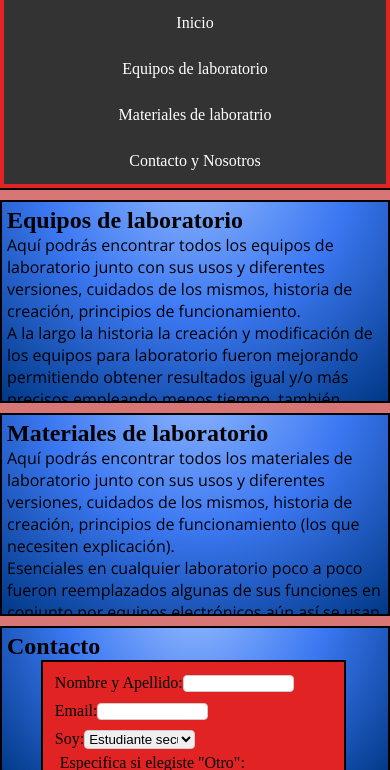
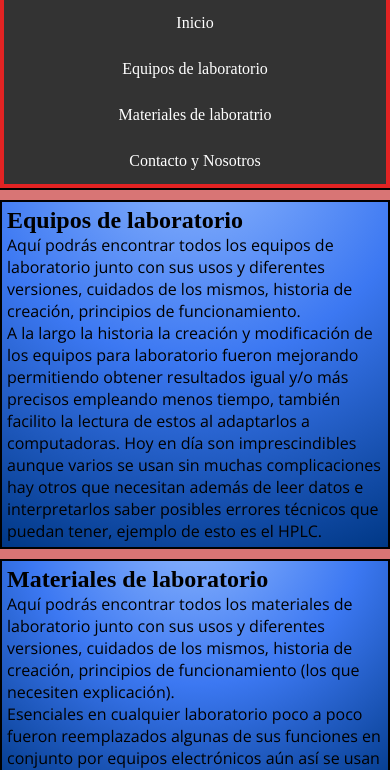
Before and after one commit to GaryRod/TodoLab, a plain HTML site: page index.html in a window 390 px wide. Shown: the part 55-825 px from the top of the page. Drawn offline with nearby package versions, Linux system fonts and the light colour scheme.

Commit message:
arregle el overflow a solo materiales

```diff
--- a/assets/estilos.css
+++ b/assets/estilos.css
@@ -449,7 +449,7 @@ form {
         top: 0;
     }
 
-    .segmentos {
+    #grillaMateriales section {
         overflow: scroll;
     }
 }
```
